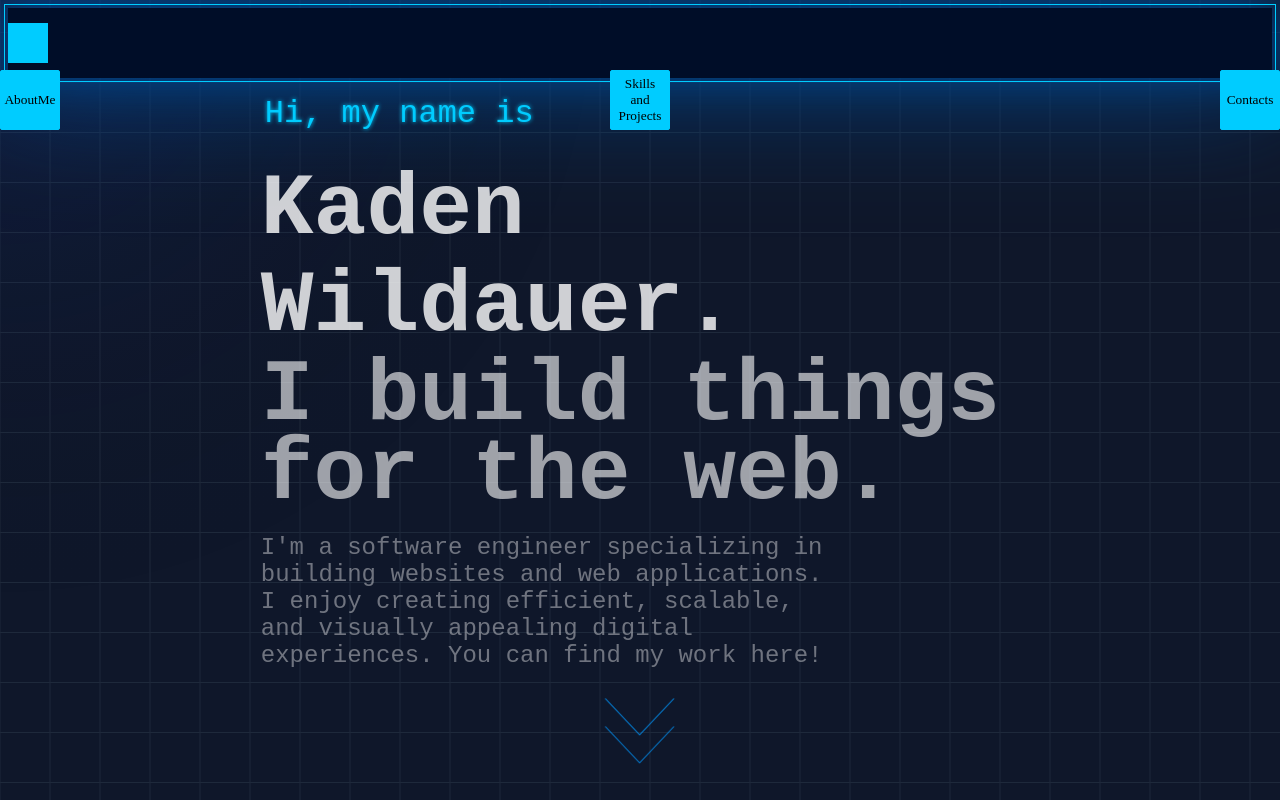
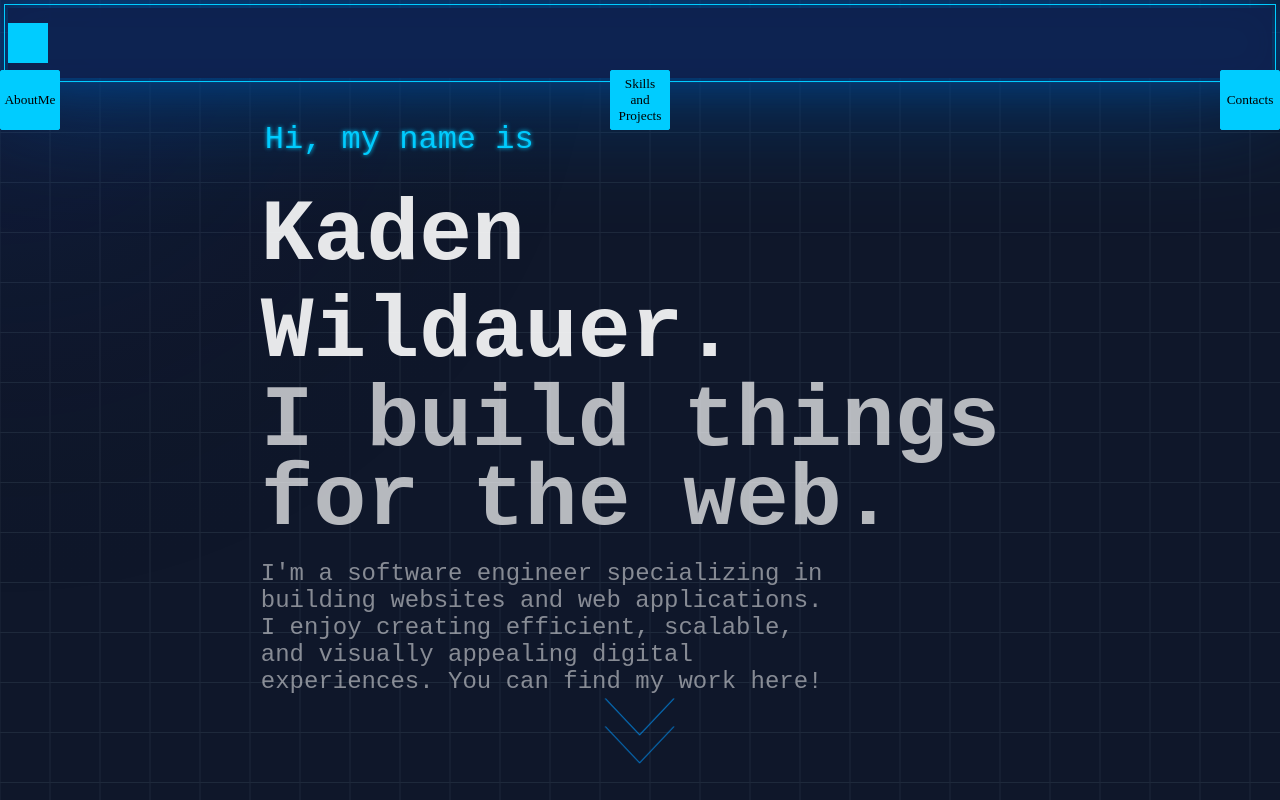
Before and after one commit to TheHeartstriker/Portfolio, a React (Vite) app in the folder Portfolio/: page / in a window 1280 px wide. Shown: the top 800 px of the page. Built offline with nearby package versions, Linux system fonts and the light colour scheme; a web font is replaced by a local one.

Commit message:
Color scheme / styles
Changed the front page styles and the general look slightly

```diff
--- a/Portfolio/src/About/About.jsx
+++ b/Portfolio/src/About/About.jsx
@@ -48,8 +48,8 @@ function About() {
           .join("");
         return newText;
       });
-      Iter += 1;
-    }, 50);
+      Iter += 0.7;
+    }, 40);
     setMouseOver(false);
   }
 
--- a/Portfolio/src/About/Playground/HelperPg.jsx
+++ b/Portfolio/src/About/Playground/HelperPg.jsx
@@ -3,7 +3,7 @@ export function DrawTextBlurb(Header, MainT, x, y, Radius, ctx) {
     //Shape
     ctx.beginPath();
     ctx.arc(x, y, Radius, 0, Math.PI * 2);
-    ctx.fillStyle = "rgba(0, 0, 0, 0.95)";
+    ctx.fillStyle = "rgba(14, 34, 80, 0.95)";
     ctx.fill();
     //Glow
     ctx.shadowColor = "rgba(5, 120, 250, 0.8)";
--- a/Portfolio/src/About/Playground/PlayGround.jsx
+++ b/Portfolio/src/About/Playground/PlayGround.jsx
@@ -311,13 +311,13 @@ function PlayGround() {
         width={document.documentElement.scrollWidthX}
         height={document.documentElement.scrollHeightY}
       ></canvas>
-      {ObjectData.current && (
+      {/* {ObjectData.current && (
         <Shadow
           x={ObjectData.current[0].x}
           y={ObjectData.current[0].y}
           radius={Radius.current}
         />
-      )}
+      )} */}
     </>
   );
 }
--- a/Portfolio/src/About/Playground/Shadow.jsx
+++ b/Portfolio/src/About/Playground/Shadow.jsx
@@ -84,13 +84,13 @@ function Shadow({ x, y, radius }) {
       // Adjust the position of the gradients using the opposite direction vector and scale factor
       const offsetX = oppositeDirectionX * i * scaleFactor;
       const offsetY = oppositeDirectionY * i * scaleFactor;
-      RadialGradient(x + offsetX, y + offsetY, radius + i * 30);
+      RadialGradient(x + offsetX, y + offsetY, radius + i * 40);
     }
   }
 
   useEffect(() => {
     if (!ctx) return;
-    RowGradient(5);
+    RowGradient(8);
   }, [MouseDis.current]);
 
   return (
--- a/Portfolio/src/About/about.css
+++ b/Portfolio/src/About/about.css
@@ -36,8 +36,12 @@
   align-items: flex-start;
   flex-direction: column;
   width: 60%;
-  bottom: 112vh;
+  bottom: 105vh;
+  z-index: 1;
+  user-select: none;
 }
+
+/* In the nav folder the css file consider the container appearing time */
 
 .Text1 {
   font-size: 2rem;
@@ -45,23 +49,29 @@
   margin: 0px 0px 30px 4px;
   font-weight: 400;
   filter: drop-shadow(0 0 2px var(--neon-blue));
+  animation-delay: 1.2s;
+  animation: FadeUpEnter 1s forwards ease-in-out;
 }
 
 .Text2 {
   font-size: 5.5rem;
   color: white;
-  opacity: 0.8;
+  opacity: 0.9;
   margin: 0;
   font-weight: 600;
   line-height: 1.1;
+  animation-delay: 1.3s;
+  animation: FadeUpEnter 0.9s forwards ease-in-out;
 }
 
 .Text3 {
   font-size: 5.5rem;
   color: white;
   margin: 0;
-  opacity: 0.6;
+  opacity: 0.7;
   line-height: 0.9;
+  animation-delay: 1.4s;
+  animation: FadeUpEnter 0.9s forwards ease-in-out;
 }
 
 .Text4 {
@@ -69,7 +79,19 @@
   width: 75%;
   color: white;
   margin: 20px 0px 0px;
-  opacity: 0.4;
+  opacity: 0.5;
+  animation-delay: 1.5s;
+  animation: FadeUpEnter 0.9s forwards ease-in-out;
+}
+
+@keyframes FadeUpEnter {
+  0% {
+    transform: translateY(0);
+    opacity: 0;
+  }
+  100% {
+    transform: translateY(-30px);
+  }
 }
 
 h3 span::before {
--- a/Portfolio/src/Nav/Navigate.css
+++ b/Portfolio/src/Nav/Navigate.css
@@ -9,11 +9,12 @@
   top: 0;
   width: 100%;
   height: 70px;
-  background: var(--Grey-Blue);
+  background: rgba(14, 34, 80, 0.95);
   filter: drop-shadow(0 0 20px #004488) drop-shadow(0 0 60px #004488);
   display: flex;
   justify-content: center;
   align-items: center;
+  animation: FadeIn 1s forwards ease-in;
 }
 .Container::before {
   content: "";
@@ -57,6 +58,7 @@
   align-items: center;
   font-family: "Protest Guerrilla";
   cursor: pointer;
+  animation: FadeIn 1s forwards ease-in;
 }
 
 /* Cursor styles */
@@ -91,6 +93,15 @@
   border: none;
 }
 
+@keyframes FadeIn {
+  0% {
+    opacity: 0;
+  }
+  100% {
+    opacity: 1;
+  }
+}
+
 /* Specific styles for each button */
 #AboutBtn {
   left: 0%;
```
